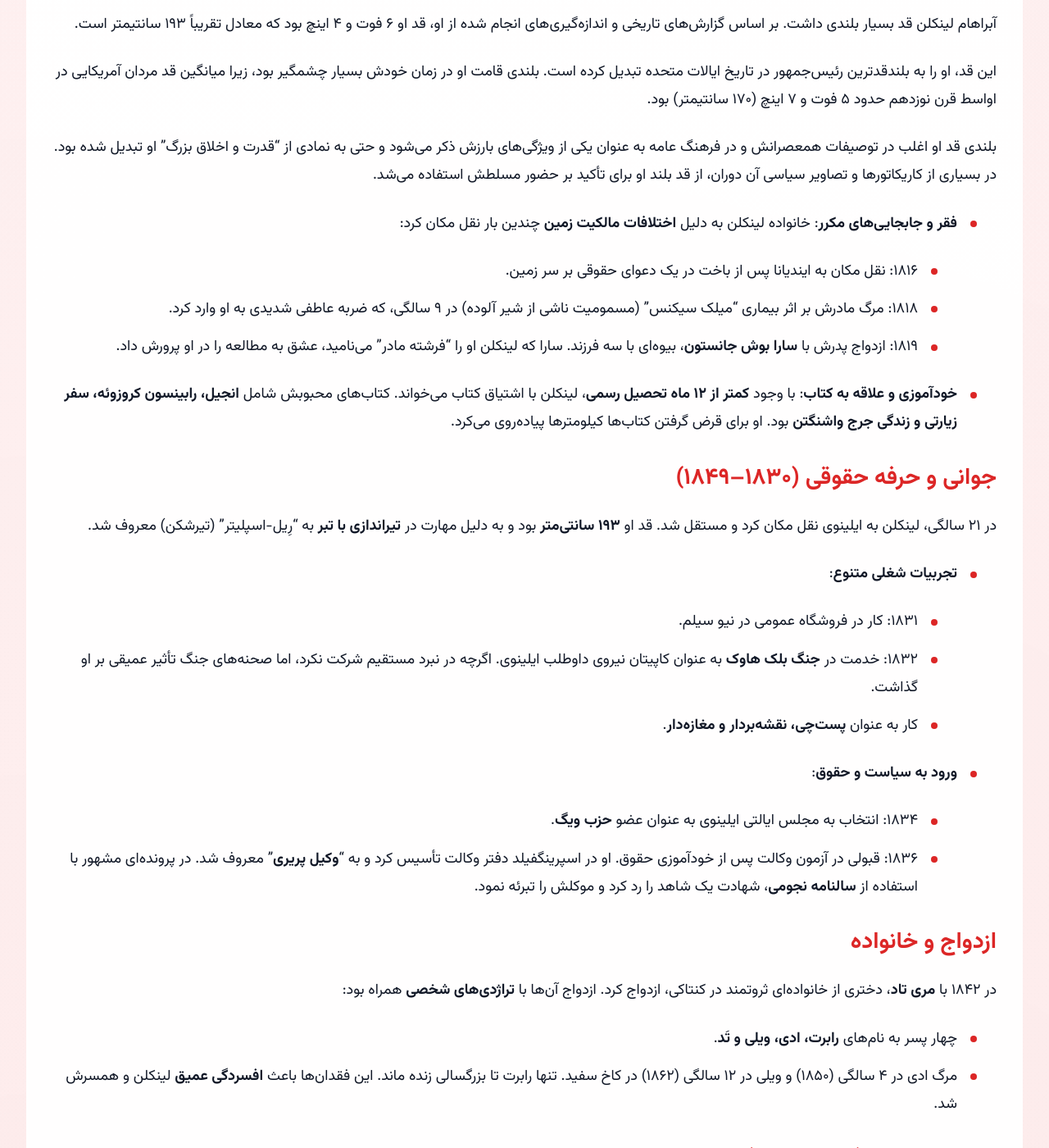
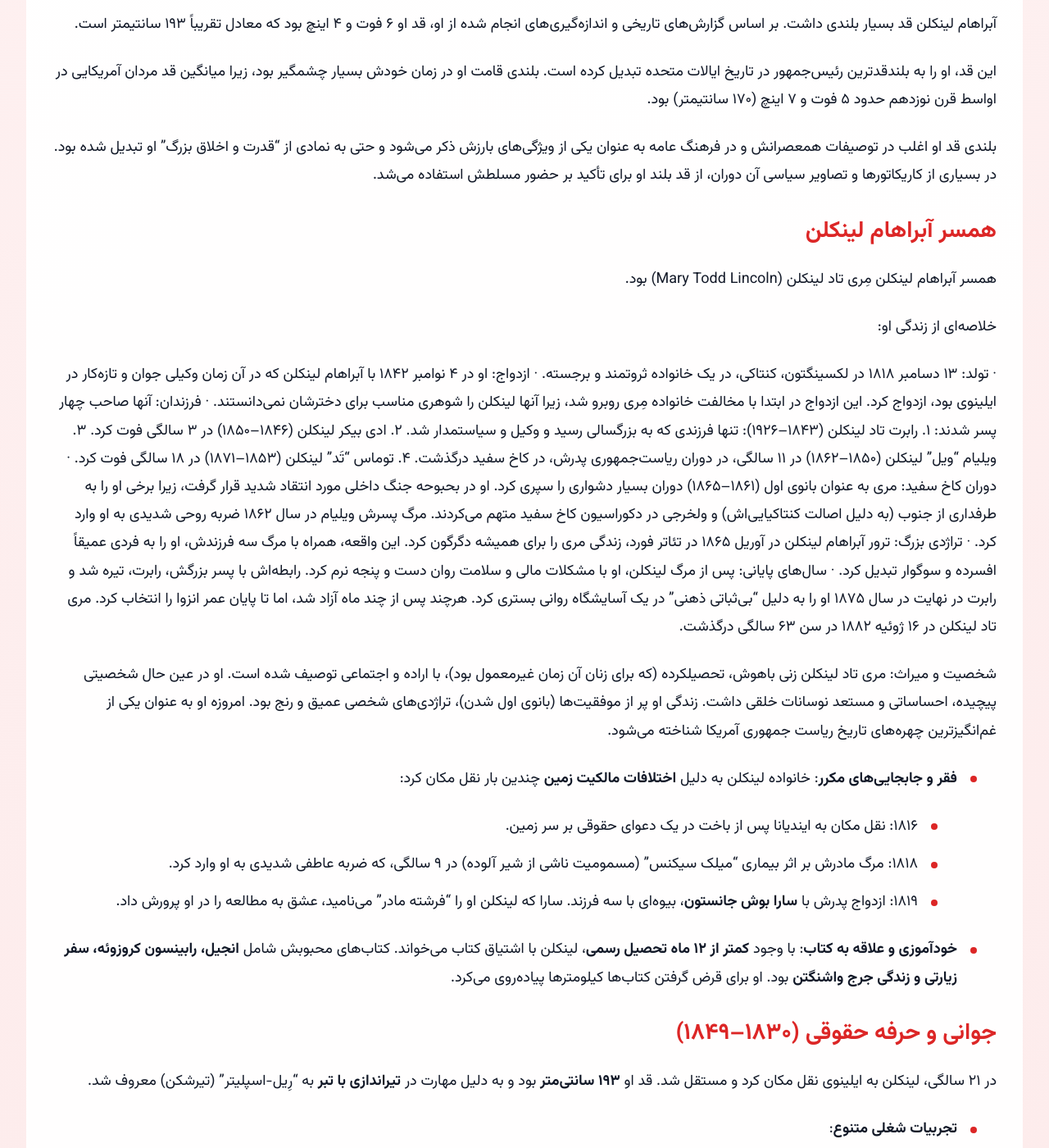
Before and after one commit to darkblog/darkblog.github.io, a Jekyll site: the page built from _posts/2025-7-3-42.md, in a window 1280 px wide and 1400 px high, scrolled down 1218 px. Shown: the whole window at 82% size. Built offline with Jekyll 4.4.1, drawn with Linux system fonts in a browser that asks for light colours.

Commit message:
Update 2025-7-3-42.md

```diff
--- a/_posts/2025-7-3-42.md
+++ b/_posts/2025-7-3-42.md
@@ -22,6 +22,25 @@ title: زندگینامه آبراهام لینکلن - از کلبه چوبی
 این قد، او را به بلندقدترین رئیس‌جمهور در تاریخ ایالات متحده تبدیل کرده است. بلندی قامت او در زمان خودش بسیار چشمگیر بود، زیرا میانگین قد مردان آمریکایی در اواسط قرن نوزدهم حدود ۵ فوت و ۷ اینچ (۱۷۰ سانتیمتر) بود.
 
 بلندی قد او اغلب در توصیفات همعصرانش و در فرهنگ عامه به عنوان یکی از ویژگی‌های بارزش ذکر می‌شود و حتی به نمادی از "قدرت و اخلاق بزرگ" او تبدیل شده بود. در بسیاری از کاریکاتورها و تصاویر سیاسی آن دوران، از قد بلند او برای تأکید بر حضور مسلطش استفاده می‌شد.
+
+## همسر آبراهام لینکلن
+همسر آبراهام لینکلن مِری تاد لینکلن (Mary Todd Lincoln) بود.
+
+خلاصه‌ای از زندگی او:
+
+· تولد: ۱۳ دسامبر ۱۸۱۸ در لکسینگتون، کنتاکی، در یک خانواده ثروتمند و برجسته.
+· ازدواج: او در ۴ نوامبر ۱۸۴۲ با آبراهام لینکلن که در آن زمان وکیلی جوان و تازه‌کار در ایلینوی بود، ازدواج کرد. این ازدواج در ابتدا با مخالفت خانواده مِری روبرو شد، زیرا آنها لینکلن را شوهری مناسب برای دخترشان نمی‌دانستند.
+· فرزندان: آنها صاحب چهار پسر شدند:
+  ۱.  رابرت تاد لینکلن (۱۸۴۳–۱۹۲۶): تنها فرزندی که به بزرگسالی رسید و وکیل و سیاستمدار شد.
+  ۲.  ادی بیکر لینکلن (۱۸۴۶–۱۸۵۰) در ۳ سالگی فوت کرد.
+  ۳.  ویلیام "ویل" لینکلن (۱۸۵۰–۱۸۶۲) در ۱۱ سالگی، در دوران ریاست‌جمهوری پدرش، در کاخ سفید درگذشت.
+  ۴.  توماس "تَد" لینکلن (۱۸۵۳–۱۸۷۱) در ۱۸ سالگی فوت کرد.
+· دوران کاخ سفید: مری به عنوان بانوی اول (۱۸۶۱–۱۸۶۵) دوران بسیار دشواری را سپری کرد. او در بحبوحه جنگ داخلی مورد انتقاد شدید قرار گرفت، زیرا برخی او را به طرفداری از جنوب (به دلیل اصالت کنتاکیایی‌اش) و ولخرجی در دکوراسیون کاخ سفید متهم می‌کردند. مرگ پسرش ویلیام در سال ۱۸۶۲ ضربه روحی شدیدی به او وارد کرد.
+· تراژدی بزرگ: ترور آبراهام لینکلن در آوریل ۱۸۶۵ در تئاتر فورد، زندگی مری را برای همیشه دگرگون کرد. این واقعه، همراه با مرگ سه فرزندش، او را به فردی عمیقاً افسرده و سوگوار تبدیل کرد.
+· سال‌های پایانی: پس از مرگ لینکلن، او با مشکلات مالی و سلامت روان دست و پنجه نرم کرد. رابطه‌اش با پسر بزرگش، رابرت، تیره شد و رابرت در نهایت در سال ۱۸۷۵ او را به دلیل "بی‌ثباتی ذهنی" در یک آسایشگاه روانی بستری کرد. هرچند پس از چند ماه آزاد شد، اما تا پایان عمر انزوا را انتخاب کرد. مری تاد لینکلن در ۱۶ ژوئیه ۱۸۸۲ در سن ۶۳ سالگی درگذشت.
+
+شخصیت و میراث:
+مری تاد لینکلن زنی باهوش، تحصیلکرده (که برای زنان آن زمان غیرمعمول بود)، با اراده و اجتماعی توصیف شده است. او در عین حال شخصیتی پیچیده، احساساتی و مستعد نوسانات خلقی داشت. زندگی او پر از موفقیت‌ها (بانوی اول شدن)، تراژدی‌های شخصی عمیق و رنج بود. امروزه او به عنوان یکی از غم‌انگیزترین چهره‌های تاریخ ریاست جمهوری آمریکا شناخته می‌شود.
 
 - **فقر و جابجایی‌های مکرر**: خانواده لینکلن به دلیل **اختلافات مالکیت زمین** چندین بار نقل مکان کرد:
   - ۱۸۱۶: نقل مکان به ایندیانا پس از باخت در یک دعوای حقوقی بر سر زمین.
```
